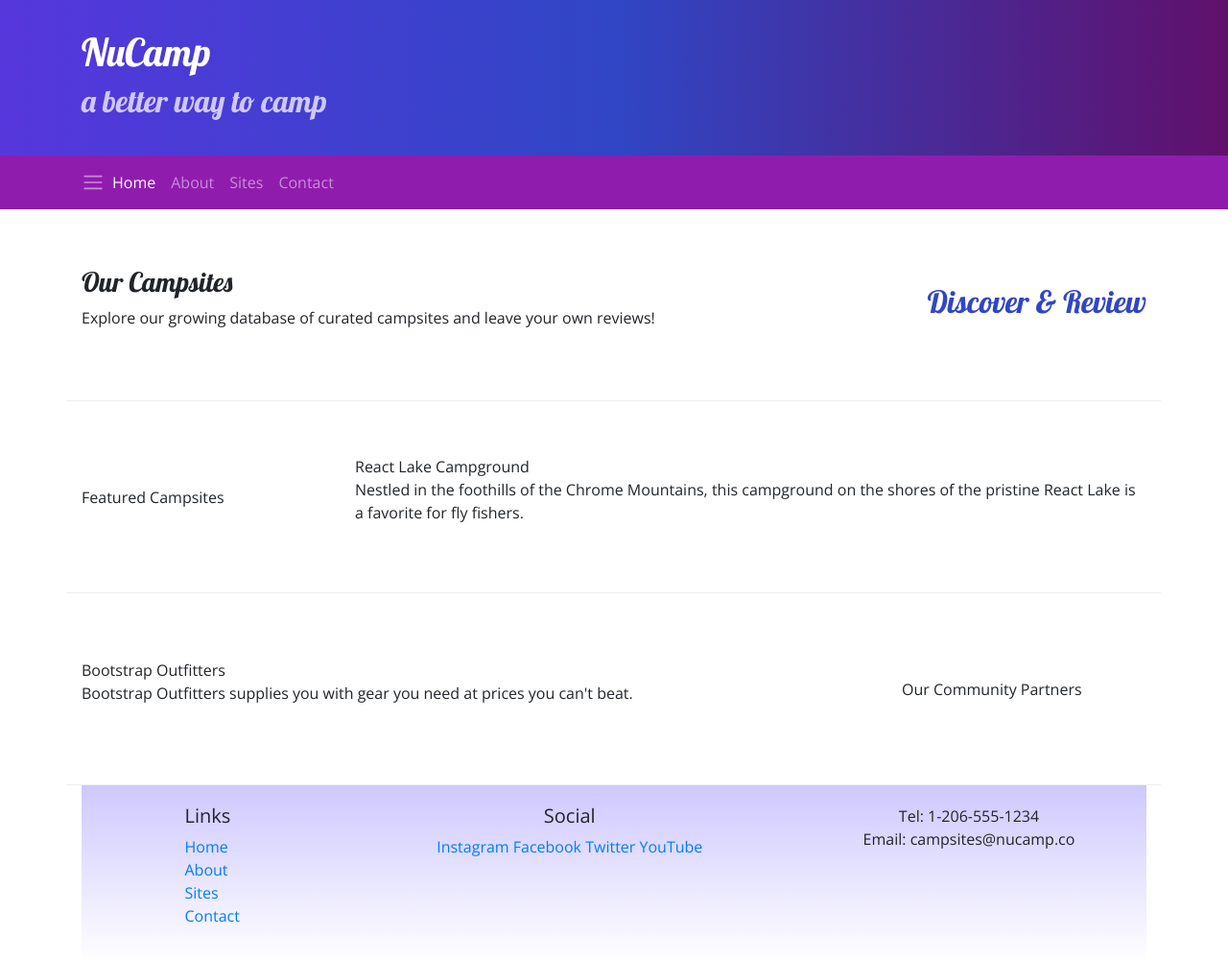
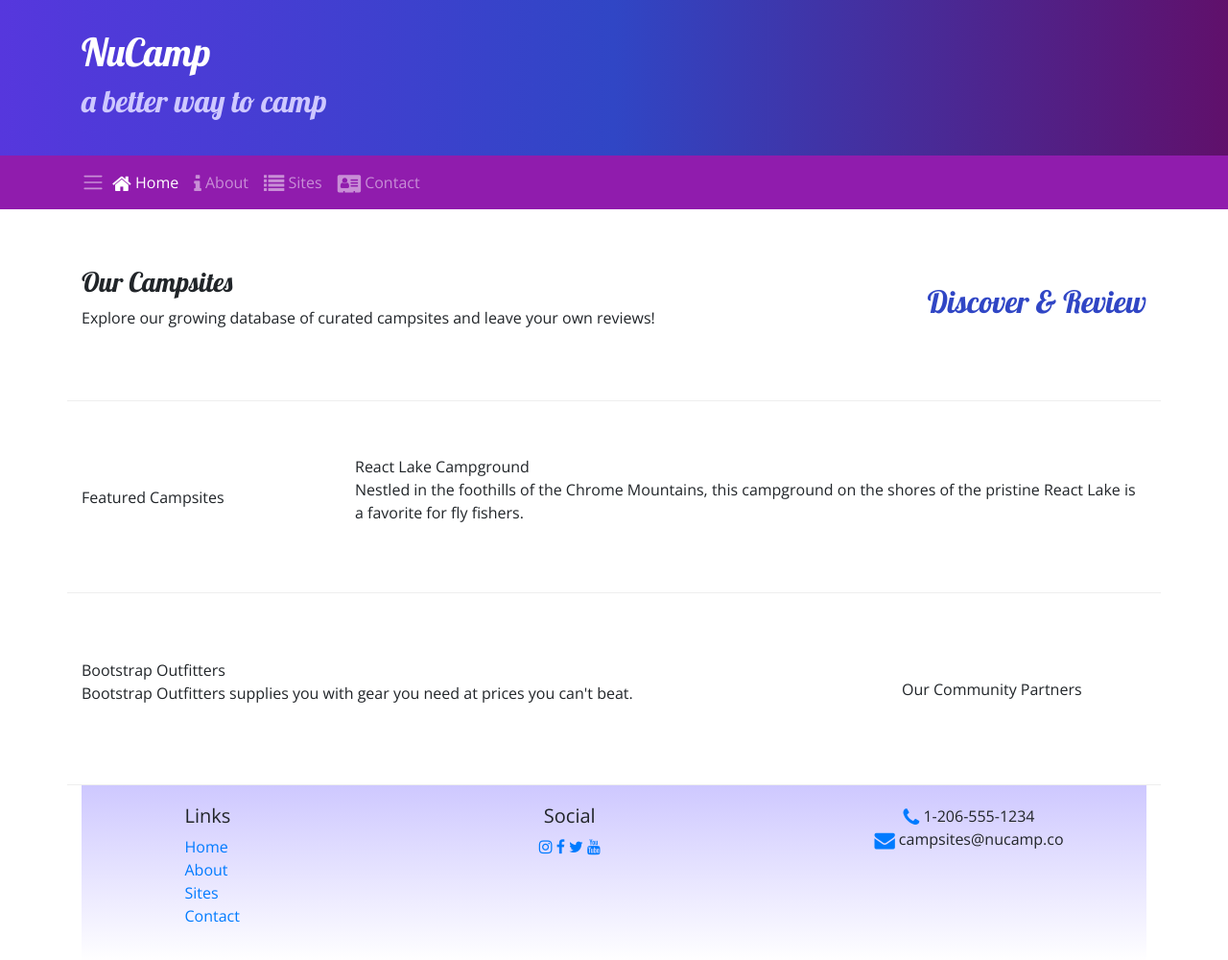
Before and after one commit to snkypythn/Nucampsite, a website: page index.html in a window 1280 px wide. Shown: the whole page at 96% size. Drawn offline with nearby package versions, Linux system fonts and the light colour scheme.

Commit message:
added nav bar icons on home and about us

```diff
--- a/index.html
+++ b/index.html
@@ -9,6 +9,7 @@
       <!-- Additional CSS must be placed after Bootstrap CSS -->
       <link rel="stylesheet" href="https://fonts.googleapis.com/css?family=Lobster|Open+Sans" />
       <link rel="stylesheet" href="css/styles.css" />
+      <link rel="stylesheet" href="node_modules/font-awesome/css/font-awesome.min.css" />
     <title>NuCamp: A Better Way To Camp</title>
 </head>
 
@@ -33,10 +34,10 @@
     </button>
     <div class="collapse navbar-collapse" id="nucampNavbar">
     <ul class="navbar-nav">
-        <li class="nav-item active"><a class="nav-link" href="#">Home</a></li>
-        <li class="nav-item"><a class="nav-link" href="aboutus.html">About</a></li>
-        <li class="nav-item"><a class="nav-link" href="#">Sites</a></li>
-        <li class="nav-item"><a class="nav-link" href="#">Contact</a></li>
+        <li class="nav-item active"><a class="nav-link" href="#"><i class="fa fa-home fa-lg"></i> Home</a></li>
+                <li class="nav-item"><a class="nav-link" href="aboutus.html"><i class="fa fa-info fa-lg"></i> About</a></li>
+                <li class="nav-item"><a class="nav-link" href="#"><i class="fa fa-list fa-lg"></i> Sites</a></li>
+                <li class="nav-item"><a class="nav-link" href="#"><i class="fa fa-address-card fa-lg"></i> Contact</a></li>
     </ul>
     </div>
 </nav>
@@ -87,14 +88,14 @@
                 </div>
                 <div class="col-6 col-sm-5 text-center">
                     <h5>Social</h5>
-                    <a href="http://instagram.com/">Instagram</a>
-                    <a href="http://facebook.com/">Facebook</a>
-                    <a href="http://twitter.com/">Twitter</a>
-                    <a href="http://youtube.com/">YouTube</a>
+                    <a href="http://instagram.com/"><i class="fa fa-instagram"></i></a>
+                    <a href="http://facebook.com/"><i class="fa fa-facebook"></i></a>
+                    <a href="http://twitter.com/"><i class="fa fa-twitter"></i></a>
+                    <a href="http://youtube.com/"><i class="fa fa-youtube"></i></a>
                 </div>
                 <div class="col-sm-4 text-center">
-                    Tel: 1-206-555-1234<br />
-                    Email: campsites@nucamp.co
+                    <i class="fa fa-phone fa-lg text-primary"></i> 1-206-555-1234<br />
+                    <i class="fa fa-envelope fa-lg text-primary"></i> campsites@nucamp.co
                 </div>
            </div>
         </div>
--- a/package.json
+++ b/package.json
@@ -15,6 +15,7 @@
   },
   "dependencies": {
     "bootstrap": "^4.5.2",
+    "font-awesome": "^4.7.0",
     "jquery": "^3.5.1",
     "popper.js": "^1.16.1"
   }
```
Also changed, not shown: aboutus.html (+12 -10 lines), 1 other file.
